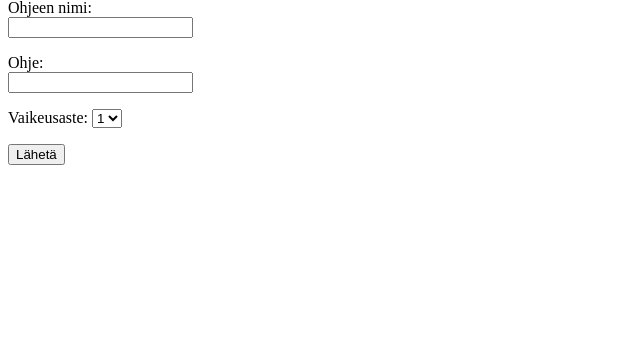
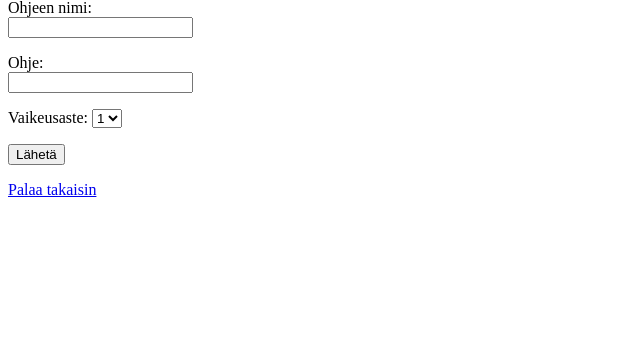
Before and after one commit to annica-henriette/Kasityosovellus, a Flask app: page /add_instruction in a window 1280 px wide. Shown: the part 56-410 px from the top of the page, without its empty margins (0-640 px from the left). Run offline with Flask 3, Linux system fonts and the light colour scheme.

Commit message:
added back-functionality

```diff
--- a/templates/add_instruction.html
+++ b/templates/add_instruction.html
@@ -21,3 +21,5 @@ Vaikeusaste:
 <input type="submit" value="Lähetä">
 
 </form>
+
+<a href="/">Palaa takaisin</a>
```
